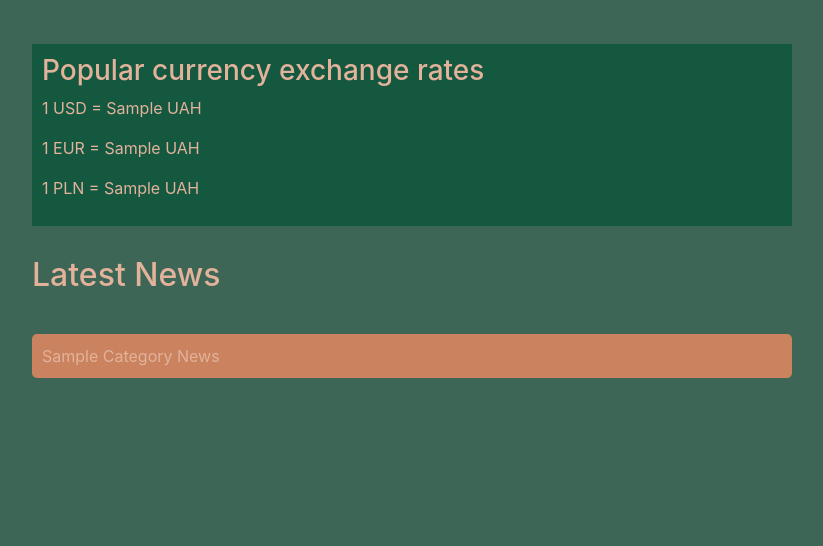
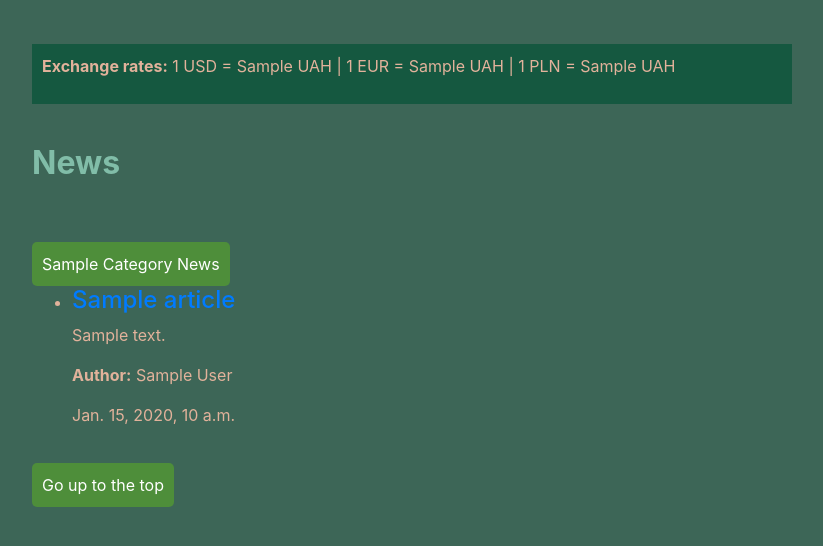
Before and after one commit to A-Lastovets/Personal-Assistant, a Django app: template templates/news.html in a window 1280 px wide. Shown: the part 68-614 px from the top of the page, without its empty margins (228-1051 px from the left). Run offline with Django 3.2, Linux system fonts and the light colour scheme; the template is opened without the code that fills it: most values are stand-ins (such as "Sample title", 1, 10 or a date in 2020); some libraries are stand-ins or nearby versions; some web fonts are replaced.

Commit message:
news.html

```diff
--- a/templates/news.html
+++ b/templates/news.html
@@ -4,21 +4,20 @@
 
 {% block content %}
     <div class="currency-section">
-        <h3>Popular currency exchange rates</h3>
         {% if usd_to_uah and eur_to_uah and pln_to_uah %}
-            <p>1 USD = {{ usd_to_uah }} UAH</p>
-            <p>1 EUR = {{ eur_to_uah }} UAH</p>
-            <p>1 PLN = {{ pln_to_uah }} UAH</p>
+            <p><strong>Exchange rates:</strong> 1 USD = {{ usd_to_uah }} UAH | 1 EUR = {{ eur_to_uah }} UAH | 1 PLN = {{ pln_to_uah }} UAH</p>
         {% else %}
             <p>{{ error }}</p>
         {% endif %}
     </div>
 
-    <div class="news-section">
-        <h2>Latest News</h2>
+    <div class="header-container">
+        <h2>News</h2>
+    </div>
 
+    <div class="news-container">
         {% for category, articles in news_by_category.items %}
-            <div class="news-category">
+            <div class="news-section">
                 <button class="toggle-news" onclick="toggleNews('{{ category|slugify }}')">
                     {{ category|title }} News
                 </button>
@@ -53,39 +52,22 @@
 
     <style>
         .currency-section {
-            margin-bottom: 20px;
+            text-align: left;
             padding: 10px;
             background-color: #155840;
             color: #E2B29B;
-            text-align: left;
+            font-size: 1rem;
+            margin-bottom: 40px;
         }
 
-        .news-section {
-            margin-top: 30px;
+        .header-container h2 {
+            margin-top: 40px;
+            color: #81BDA8;
+            font-weight: bold;
         }
 
-        .news-category {
-            margin-top: 20px;
-        }
-
-        .toggle-news {
-            background-color: #CA825F;
-            color: #E2B29B;
-            border: none;
-            padding: 10px;
-            cursor: pointer;
-            width: 100%;
-            text-align: left;
-        }
-
-        .news-list {
-            display: none;
-            margin-top: 10px;
-            padding-left: 20px;
-        }
-
-        .back-to-top {
-            margin-top: 10px;
+        .news-container {
+            margin-top: 40px;
         }
     </style>
 
```
